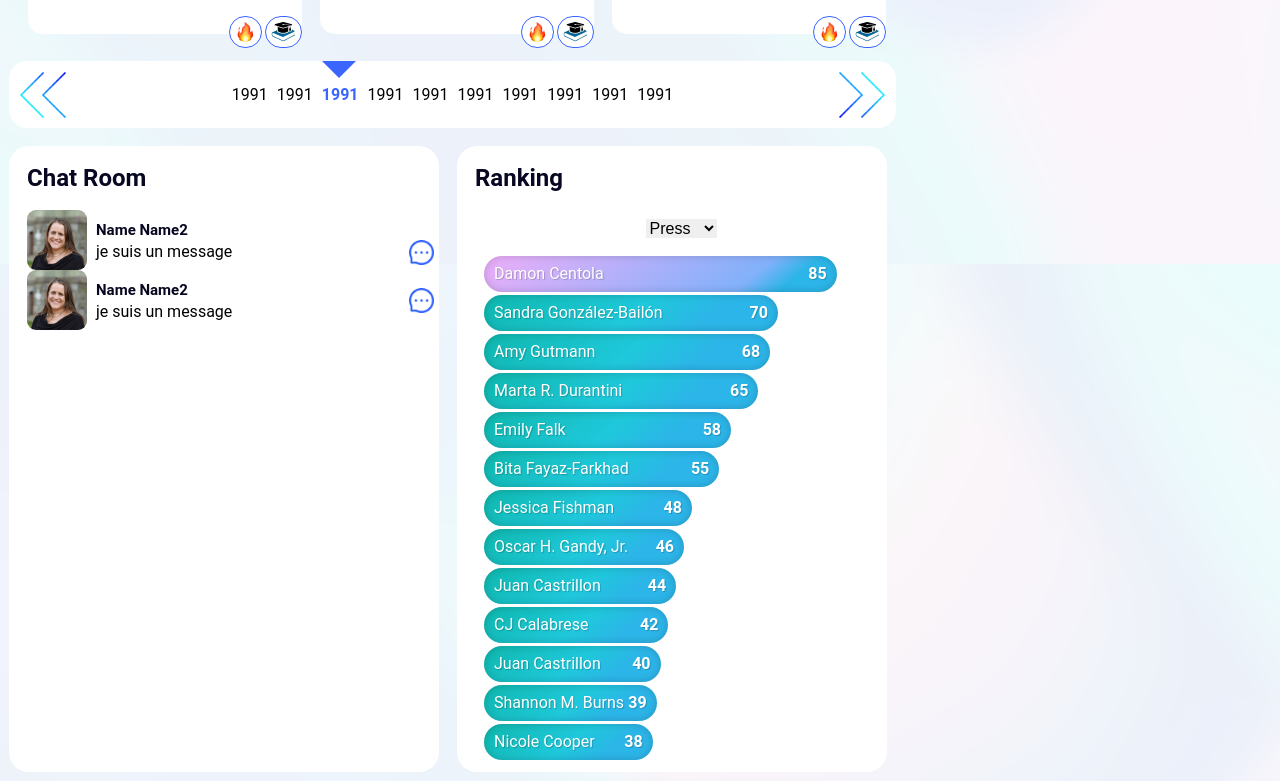
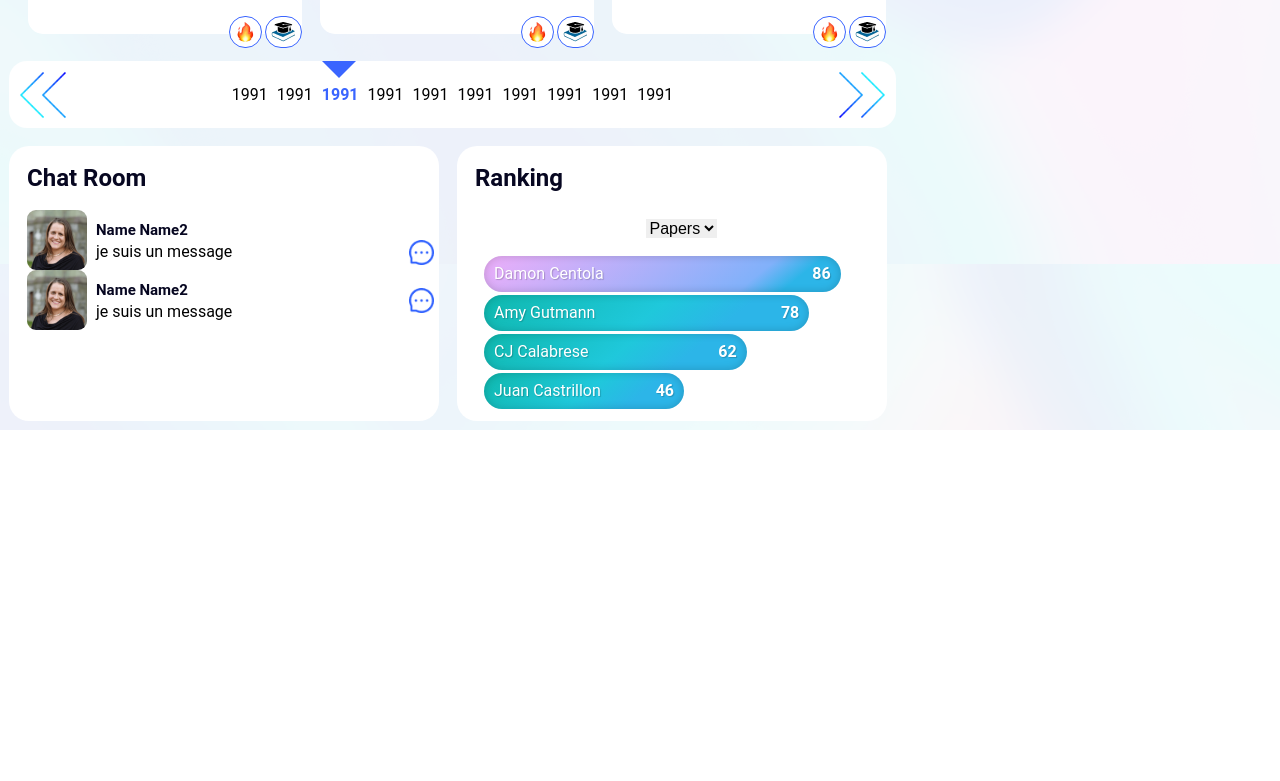
Before and after one commit to kuma-lab/Penn, a plain HTML site: page dev-html/home.html in a window 1280 px wide. Shown: the part 760-1541 px from the top of the page. After the commit the page ends 1190 px from the top, so only its background shows below. Drawn offline with Linux system fonts and the light colour scheme.

Commit message:
Standardize keywords / classes feature/ranking

```diff
--- a/dev-html/home.html
+++ b/dev-html/home.html
@@ -734,9 +734,9 @@
                 <div class="selectContainer">
                   <div class="select doc">
                     <select name="rankingFiles" id="rankingFiles">
+                      <option value="pub">Papers</option>
+                      <option value="talk">Talks</option>
                       <option value="press">Press</option>
-                      <option value="talks">Talks</option>
-                      <option value="papers">Papers</option>
                     </select>
                   </div>
                 <!-- disable order time
@@ -750,7 +750,7 @@
                 -->
                 </div>
 
-                <div class="chart chart-bar chart-horizontal press active">
+                <div class="chart chart-bar chart-horizontal press">
                   <div class="metric theOne" style="width: 85%">
                     Damon Centola
                     <span class="metric-value">85</span>
@@ -799,7 +799,7 @@
                   </div>
                 </div>
 
-                <div class="chart chart-bar chart-horizontal talks">
+                <div class="chart chart-bar chart-horizontal talk">
                   <div class="metric theOne" style="width: 75%">
                     Damon Centola
                     <span class="metric-value">75</span>
@@ -827,7 +827,7 @@
                   </div>
                 </div>
 
-                <div class="chart chart-bar chart-horizontal papers">
+                <div class="chart chart-bar chart-horizontal pub active">
                   <div class="metric theOne" style="width: 86%">
                     Damon Centola
                     <span class="metric-value">86</span>
```
